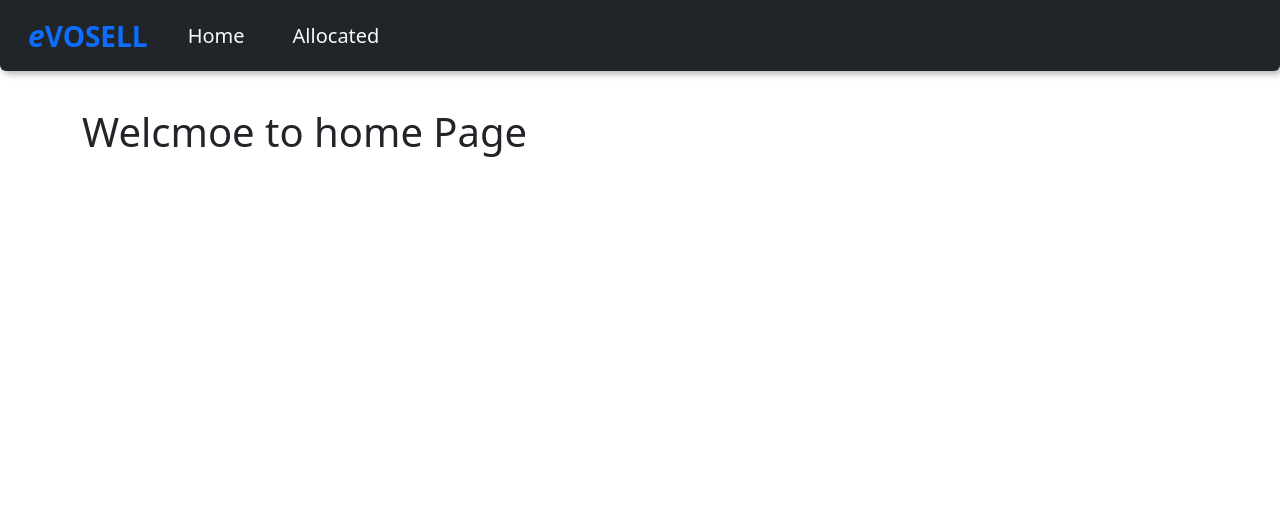
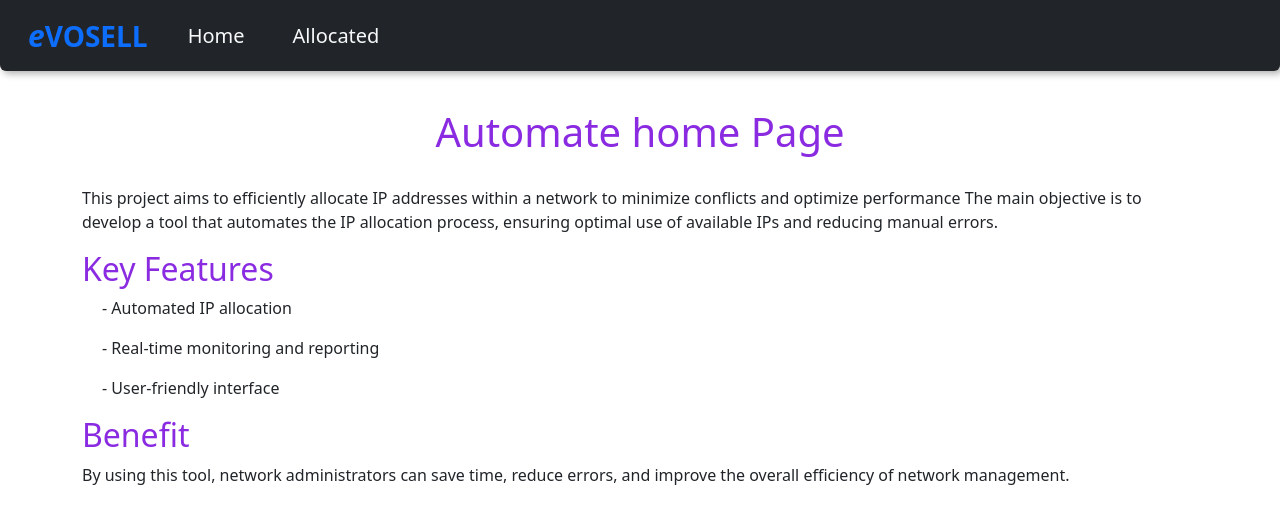
Before and after one commit to CNS-Project-Team/optimal-IP-allocation, an Angular app: page / in a window 1280 px wide. Shown: the top 524 px of the page. Built offline with nearby package versions, Linux system fonts and the light colour scheme.

Commit message:
design home page

```diff
--- a/src/app/pages/home/home.component.html
+++ b/src/app/pages/home/home.component.html
@@ -1,3 +1,15 @@
 <div>
-    <h1>Welcmoe to {{title}}</h1>
+    <h1 class="main-title title-color">Automate {{title}}</h1>
+    <p>This project aims to efficiently allocate IP addresses within a network to minimize conflicts and optimize performance
+        The main objective is to develop a tool that automates the IP allocation process, ensuring optimal use of available  IPs
+        and reducing manual errors.
+    </p>
+
+    <h2 class="title-color">Key Features</h2>
+    <p class="m-l-20"> - Automated IP allocation</p>
+    <p class="m-l-20"> - Real-time monitoring and reporting</p>
+    <p class="m-l-20"> - User-friendly interface</p>
+
+    <h2 class="title-color">Benefit</h2>
+    <p>By using this tool, network administrators can save time, reduce errors, and improve the overall efficiency of network management.</p>
 </div>
```
